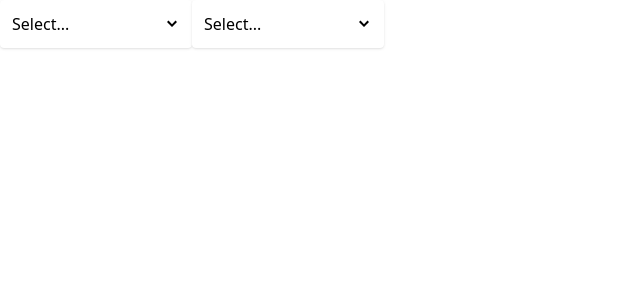
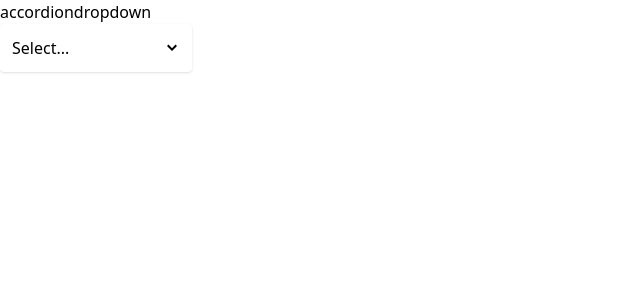
Before and after one commit to Chana023/react-tutorial, a React (Create React App) app in the folder comps/: page /dropdown in a window 1280 px wide. Shown: the top 300 px of the page, without its empty margins (0-640 px from the left). Built offline with nearby package versions, Linux system fonts and the light colour scheme.

Commit message:
Implemented Navigation without libraries

```diff
--- a/comps/src/App.js
+++ b/comps/src/App.js
@@ -1,25 +1,24 @@
-import { useState, } from 'react';
-import Dropdown from './components/Dropdown';
+import Link from "./components/Link";
+import Route from "./components/Route";
+import AccordionPage from './pages/AccordionPage'
+import DropdownPage from './pages/DropdownPage'
 
 function App() {
-    const [selection, setSelection] = useState(null);
-
-    const handleSelect = (option) => {
-        setSelection(option);
-    };
-
-    const options = [
-        { label: 'Red', value: 'red'},
-        { label: 'Green', value: 'green'},
-        { label: 'Blue', value: 'blue'},
-    ];
-
     return (
-    <div className='flex'>
-        <Dropdown options={options} value={selection} onChange={handleSelect}/>
-        <Dropdown options={options} value={selection} onChange={handleSelect}/>
-    </div>
-    );
+    <div>
+        <Link to="/accordion">accordion</Link>
+        <Link to="/dropdown">dropdown</Link>
+        <div>
+            <Route path="/accordion">
+                <AccordionPage />
+            </Route>
+            <Route path="/dropdown">
+                <DropdownPage />
+            </Route>
+        </div>
+    </div> );
 }
 
+
+
 export default App;
--- /dev/null
+++ b/comps/src/components/Link.js
@@ -0,0 +1,17 @@
+import { useContext } from "react";
+import NavigationContext from '../context/navigation';
+
+function Link( {to, children}) {
+    const { navigate } = useContext(NavigationContext);
+
+
+    const handleClick = (event) => {
+        event.preventDefault();
+
+        navigate(to);
+    };
+
+    return <a onClick={handleClick}>{children}</a>
+}
+
+export default Link;
--- /dev/null
+++ b/comps/src/components/Route.js
@@ -0,0 +1,14 @@
+import { useContext } from "react";
+import NavigationContext from "../context/navigation";
+
+function Route( { path, children } ) {
+    const { currentPath } = useContext(NavigationContext);
+
+    if (path === currentPath) {
+        return children;
+    }
+
+    return null;
+}
+
+export default Route;
--- /dev/null
+++ b/comps/src/context/navigation.js
@@ -0,0 +1,32 @@
+import { createContext, useState, useEffect } from "react";
+
+const NavigationContext = createContext();
+
+function NavigationProvider({ children }) {
+    const [currentPath, setCurrentPath] = useState(window.location.pathname);
+
+    useEffect(() => {
+        const handler = () => {
+            setCurrentPath(window.location.pathname);
+
+        };
+        window.addEventListener('popstate', handler);
+
+        return () => {
+            window.removeEventListener('popstate', handler);
+        };
+    }, []);
+
+    const navigate = (to) => {
+        window.history.pushState({}, '', to);
+        setCurrentPath(to);
+    };
+
+    return ( <NavigationContext.Provider value={{ currentPath, navigate }}>
+        {children}
+    </NavigationContext.Provider>
+)
+};
+
+export { NavigationProvider };
+export default NavigationContext;
--- a/comps/src/index.js
+++ b/comps/src/index.js
@@ -1,10 +1,15 @@
 import React from "react";
 import ReactDOM from 'react-dom/client';
 import App from './App';
+import { NavigationProvider } from './context/navigation';
 
 import './index.css';
 
 const el = document.getElementById('root');
 const root = ReactDOM.createRoot(el);
 
-root.render(<App />);
+root.render(
+    <NavigationProvider>
+        <App />
+    </NavigationProvider>
+);
--- /dev/null
+++ b/comps/src/pages/DropdownPage.js
@@ -0,0 +1,24 @@
+import { useState, } from 'react';
+import Dropdown from '../components/Dropdown';
+
+function DropdownPage() {
+    const [selection, setSelection] = useState(null);
+
+    const handleSelect = (option) => {
+        setSelection(option);
+    };
+
+    const options = [
+        { label: 'Red', value: 'red'},
+        { label: 'Green', value: 'green'},
+        { label: 'Blue', value: 'blue'},
+    ];
+
+    return (
+    <div className='flex'>
+        <Dropdown options={options} value={selection} onChange={handleSelect}/>
+    </div>
+    );
+}
+
+export default DropdownPage;
```
